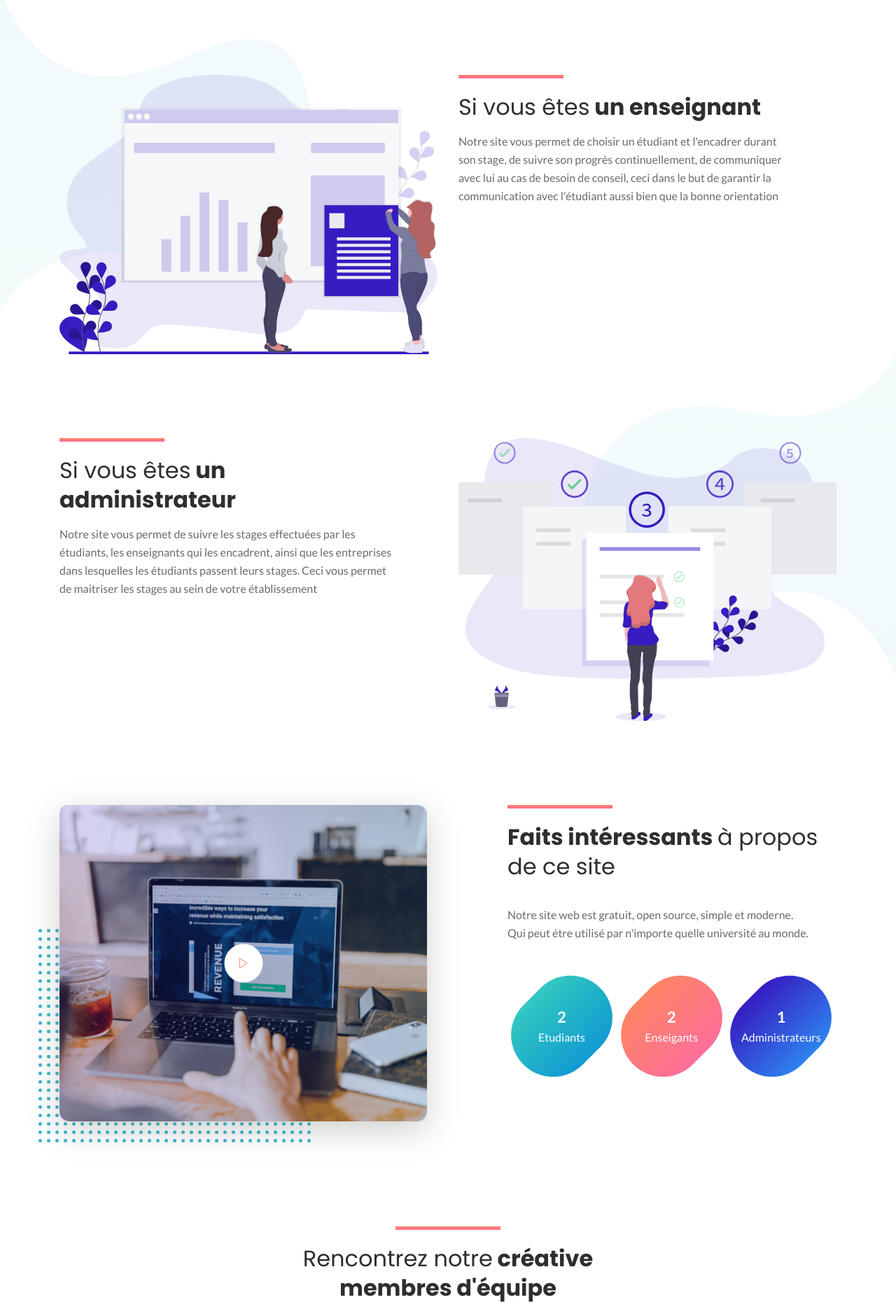
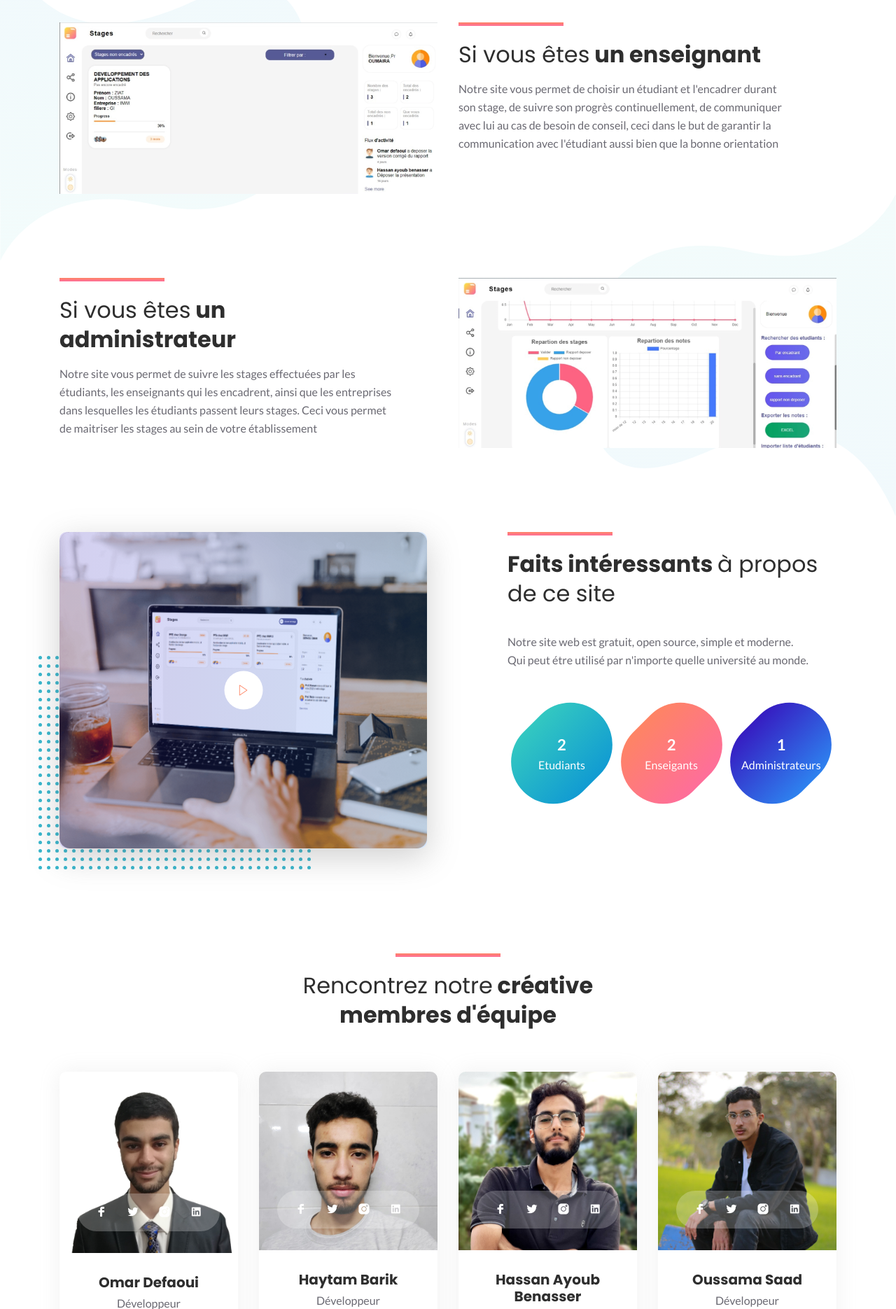
Before and after one commit to OmarDefaoui/internship_manager, a PHP site: page / in a window 1280 px wide. Shown: the part 2001-3871 px from the top of the page at 70% size. Run offline with PHP 8.4, Linux system fonts and the light colour scheme; data comes from the database, SQL or seed files in the repository; some web fonts are replaced.

Commit message:
Change index photos

```diff
--- a/index.php
+++ b/index.php
@@ -104,7 +104,7 @@ $adminsCount = $data['count'];
                 <div class="row">
                     <div class="col-lg-12">
                         <div class="header-hero-image text-center wow fadeIn" data-wow-duration="1.3s" data-wow-delay="1.4s">
-                            <img src="landing_page/images/header-hero.png" alt="hero">
+                            <img src="assets/local_assets/images/header-hero.png" alt="hero">
                         </div> <!-- header hero image -->
                     </div>
                 </div> <!-- row -->
@@ -203,7 +203,7 @@ $adminsCount = $data['count'];
                 </div>
                 <div class="col-lg-6">
                     <div class="about-image text-center mt-50 wow fadeInRightBig" data-wow-duration="1s" data-wow-delay="0.5s">
-                        <img src="landing_page/images/about1.svg" alt="about">
+                        <img src="assets/local_assets/images/capture_etudiant.png" alt="about">
                     </div> <!-- about image -->
                 </div>
             </div> <!-- row -->
@@ -238,7 +238,7 @@ $adminsCount = $data['count'];
                 </div>
                 <div class="col-lg-6 order-lg-first">
                     <div class="about-image text-center mt-50 wow fadeInRightBig" data-wow-duration="1s" data-wow-delay="0.5s">
-                        <img src="landing_page/images/about2.svg" alt="about">
+                        <img src="assets/local_assets/images/capture_enseignant.png" alt="about">
                     </div> <!-- about image -->
                 </div>
             </div> <!-- row -->
@@ -267,7 +267,7 @@ $adminsCount = $data['count'];
                 </div>
                 <div class="col-lg-6">
                     <div class="about-image text-center mt-50 wow fadeInRightBig" data-wow-duration="1s" data-wow-delay="0.5s">
-                        <img src="landing_page/images/about3.svg" alt="about">
+                        <img src="assets/local_assets/images/capture_admin.png" alt="about">
                     </div> <!-- about image -->
                 </div>
             </div> <!-- row -->
@@ -292,7 +292,7 @@ $adminsCount = $data['count'];
                         <img class="dots" src="landing_page/images/dots.svg" alt="dots">
                         <div class="video-wrapper">
                             <div class="video-image">
-                                <img src="landing_page/images/video.png" alt="video">
+                                <img src="assets/local_assets/images/miniature.png" alt="video">
                             </div>
                             <div class="video-icon">
                                 <a href="https://www.youtube.com/watch?v=r44RKWyfcFw" class="video-popup"><i class="lni-play"></i></a>
@@ -362,13 +362,13 @@ $adminsCount = $data['count'];
                 <div class="col-lg-3 col-md-7 col-sm-8">
                     <div class="single-team text-center mt-30 wow fadeIn" data-wow-duration="1s" data-wow-delay="0.2s">
                         <div class="team-image">
-                            <img src="landing_page/images/team-1.png" alt="Team">
+                            <img src="assets/local_assets/images/team-1.jpg" alt="Team">
                             <div class="social">
                                 <ul>
-                                    <li><a href="#"><i class="lni-facebook-filled"></i></a></li>
+                                    <li><a href="https://www.facebook.com/OmarDefaoui"><i class="lni-facebook-filled"></i></a></li>
                                     <li><a href="#"><i class="lni-twitter-filled"></i></a></li>
-                                    <li><a href="#"><i class="lni-instagram-filled"></i></a></li>
-                                    <li><a href="#"><i class="lni-linkedin-original"></i></a></li>
+                                    <li><a href="https://www.instagram.com/omardefaoui/"><i class="lni-instagram-filled"></i></a></li>
+                                    <li><a href="https://www.linkedin.com/in/omardefaoui/"><i class="lni-linkedin-original"></i></a></li>
                                 </ul>
                             </div>
                         </div>
@@ -382,7 +382,7 @@ $adminsCount = $data['count'];
                 <div class="col-lg-3 col-md-7 col-sm-8">
                     <div class="single-team text-center mt-30 wow fadeIn" data-wow-duration="1s" data-wow-delay="0.5s">
                         <div class="team-image">
-                            <img src="landing_page/images/team-2.png" alt="Team">
+                            <img src="assets/local_assets/images/team-2.jpeg" alt="Team">
                             <div class="social">
                                 <ul>
                                     <li><a href="#"><i class="lni-facebook-filled"></i></a></li>
@@ -402,13 +402,13 @@ $adminsCount = $data['count'];
                 <div class="col-lg-3 col-md-7 col-sm-8">
                     <div class="single-team text-center mt-30 wow fadeIn" data-wow-duration="1s" data-wow-delay="0.8s">
                         <div class="team-image">
-                            <img src="landing_page/images/team-3.png" alt="Team">
+                            <img src="assets/local_assets/images/team-3.jpeg" alt="Team">
                             <div class="social">
                                 <ul>
-                                    <li><a href="#"><i class="lni-facebook-filled"></i></a></li>
+                                    <li><a href="https://www.facebook.com/hassan.ayoub.5076798/"><i class="lni-facebook-filled"></i></a></li>
                                     <li><a href="#"><i class="lni-twitter-filled"></i></a></li>
-                                    <li><a href="#"><i class="lni-instagram-filled"></i></a></li>
-                                    <li><a href="#"><i class="lni-linkedin-original"></i></a></li>
+                                    <li><a href="https://www.instagram.com/hassan_ayoub_benasser/"><i class="lni-instagram-filled"></i></a></li>
+                                    <li><a href="https://www.linkedin.com/in/hassan-ayoub-benasser-1545a1212/"><i class="lni-linkedin-original"></i></a></li>
                                 </ul>
                             </div>
                         </div>
@@ -421,12 +421,12 @@ $adminsCount = $data['count'];
                 <div class="col-lg-3 col-md-7 col-sm-8">
                     <div class="single-team text-center mt-30 wow fadeIn" data-wow-duration="1s" data-wow-delay="0.8s">
                         <div class="team-image">
-                            <img src="landing_page/images/team-3.png" alt="Team">
+                            <img src="assets/local_assets/images/team-4.jpg" alt="Team">
                             <div class="social">
                                 <ul>
-                                    <li><a href="#"><i class="lni-facebook-filled"></i></a></li>
+                                    <li><a href="https://web.facebook.com/saadoussama2016/"><i class="lni-facebook-filled"></i></a></li>
                                     <li><a href="#"><i class="lni-twitter-filled"></i></a></li>
-                                    <li><a href="#"><i class="lni-instagram-filled"></i></a></li>
+                                    <li><a href="https://www.instagram.com/saadoussama1/"><i class="lni-instagram-filled"></i></a></li>
                                     <li><a href="#"><i class="lni-linkedin-original"></i></a></li>
                                 </ul>
                             </div>
```
Also changed, not shown: assets/local_assets/images/capture_admin.png (added), assets/local_assets/images/capture_enseignant.png (added), assets/local_assets/images/capture_etudiant.png (added), assets/local_assets/images/header-hero.png (added), assets/local_assets/images/miniature.png (added), assets/local_assets/images/team-1.jpg (added), assets/local_assets/images/team-2.jpeg (added), assets/local_assets/images/team-3.jpeg (added), assets/local_assets/images/team-4.jpg (added).
